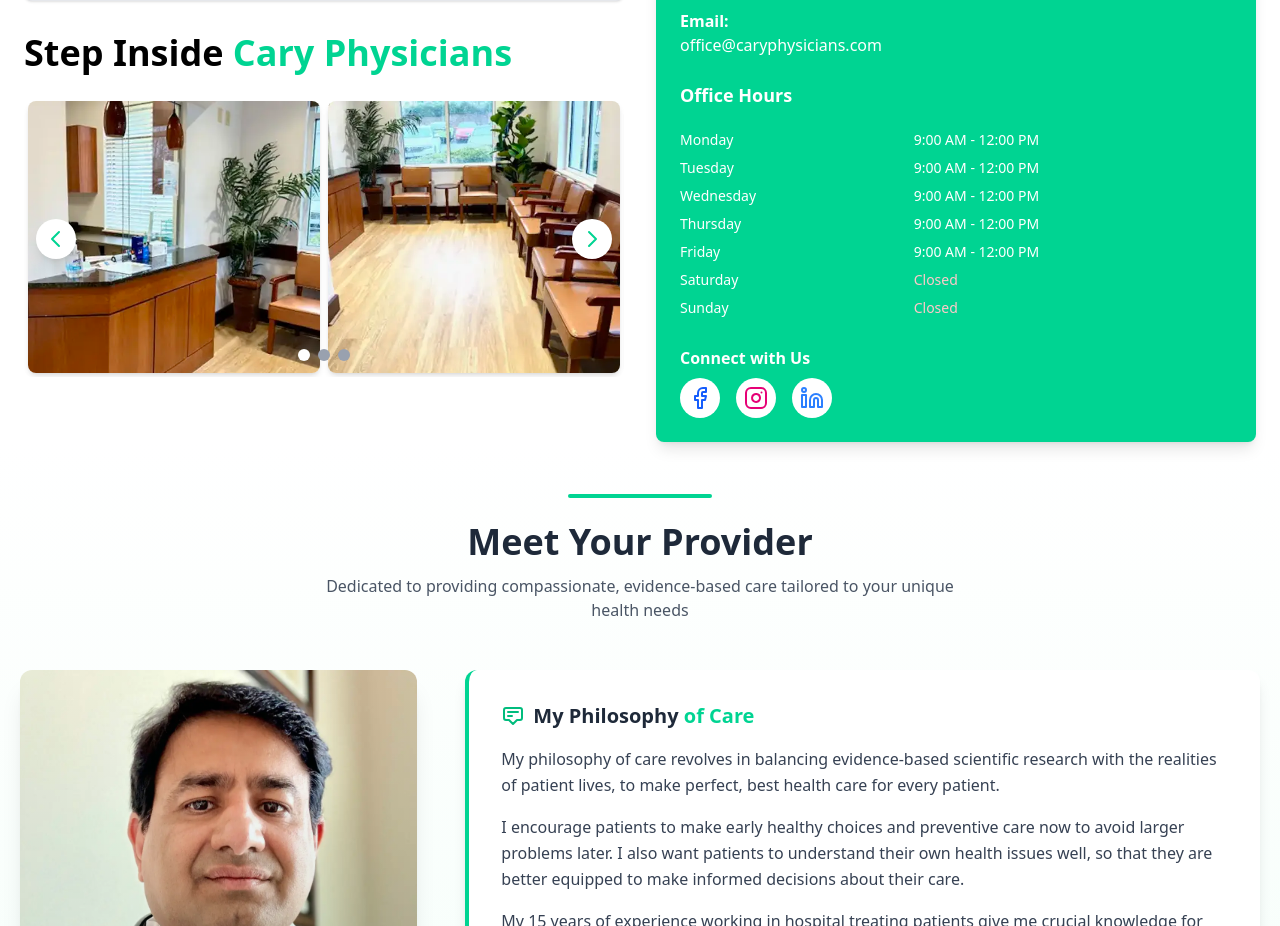
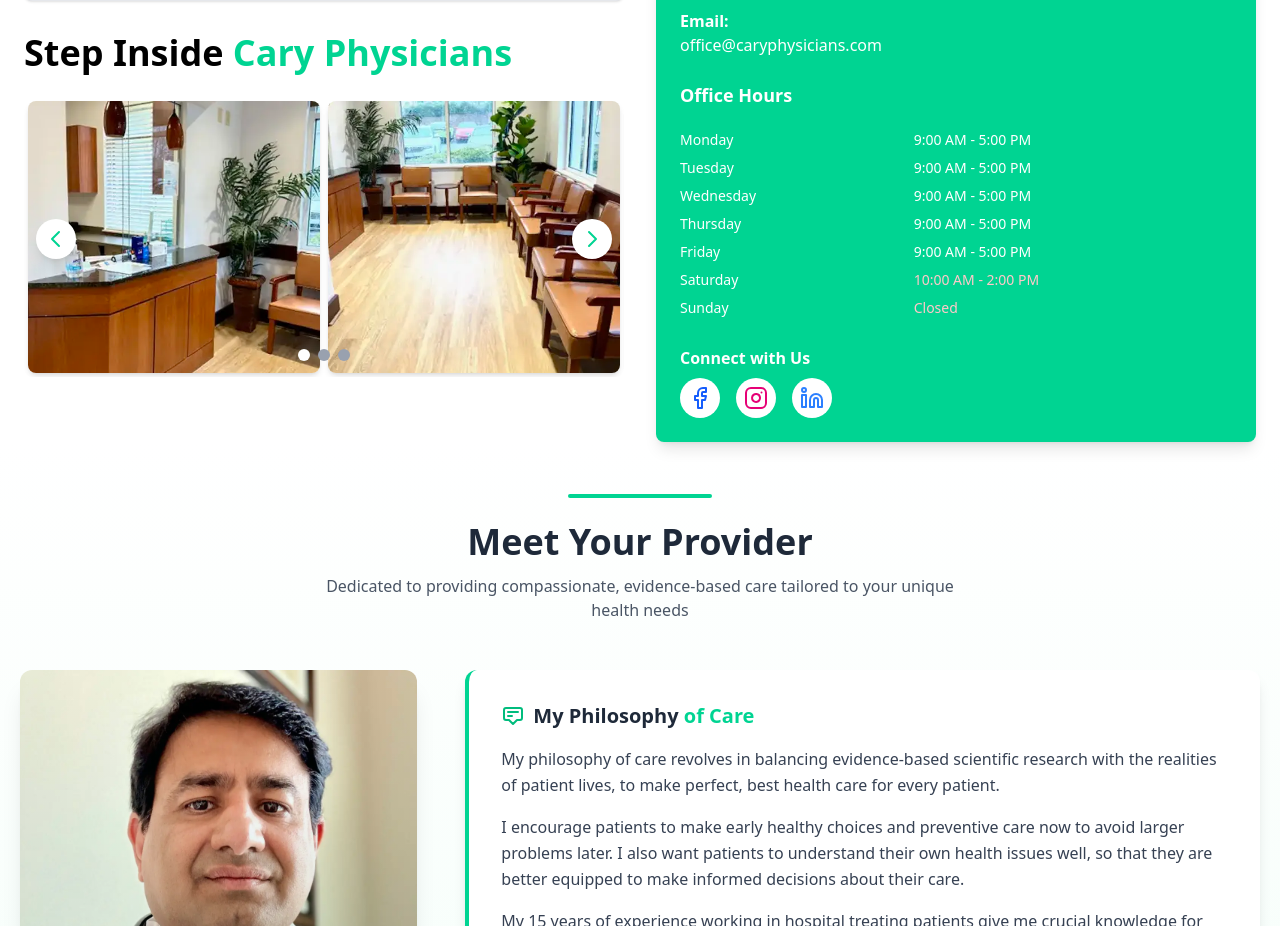
Before and after one commit to AbuBakarSheraz/cary_physicians, a React (Vite) app: page / in a window 1280 px wide. Shown: the part 1441-2367 px from the top of the page. Built offline with nearby package versions, Linux system fonts and the light colour scheme.

Commit message:
time changings

```diff
--- a/src/components/sections/ContactInfo.jsx
+++ b/src/components/sections/ContactInfo.jsx
@@ -72,12 +72,12 @@
             <table className="w-full text-sm">
               <tbody>
                 {[
-                  { day: "Monday", hours: "9:00 AM - 12:00 PM" },
-                  { day: "Tuesday", hours: "9:00 AM - 12:00 PM" },
-                  { day: "Wednesday", hours: "9:00 AM - 12:00 PM" },
-                  { day: "Thursday", hours: "9:00 AM - 12:00 PM" },
-                  { day: "Friday", hours: "9:00 AM - 12:00 PM" },
-                  { day: "Saturday", hours: "Closed", special: true },
+                  { day: "Monday", hours: "9:00 AM - 5:00 PM" },
+                  { day: "Tuesday", hours: "9:00 AM - 5:00 PM" },
+                  { day: "Wednesday", hours: "9:00 AM - 5:00 PM" },
+                  { day: "Thursday", hours: "9:00 AM - 5:00 PM" },
+                  { day: "Friday", hours: "9:00 AM - 5:00 PM" },
+                  { day: "Saturday", hours: "10:00 AM - 2:00 PM", special: true },
                   { day: "Sunday", hours: "Closed", special: true }
                 ].map(({ day, hours, special }) => (
                   <tr key={day}>
--- a/src/pages/Home.jsx
+++ b/src/pages/Home.jsx
@@ -19,7 +19,7 @@
 
   return (
     <>
-    <Announcement />
+    {/* <Announcement /> */}
     <HeroSection />
     {/* <Goto /> */}
       <div ref={aboutref}>
```
